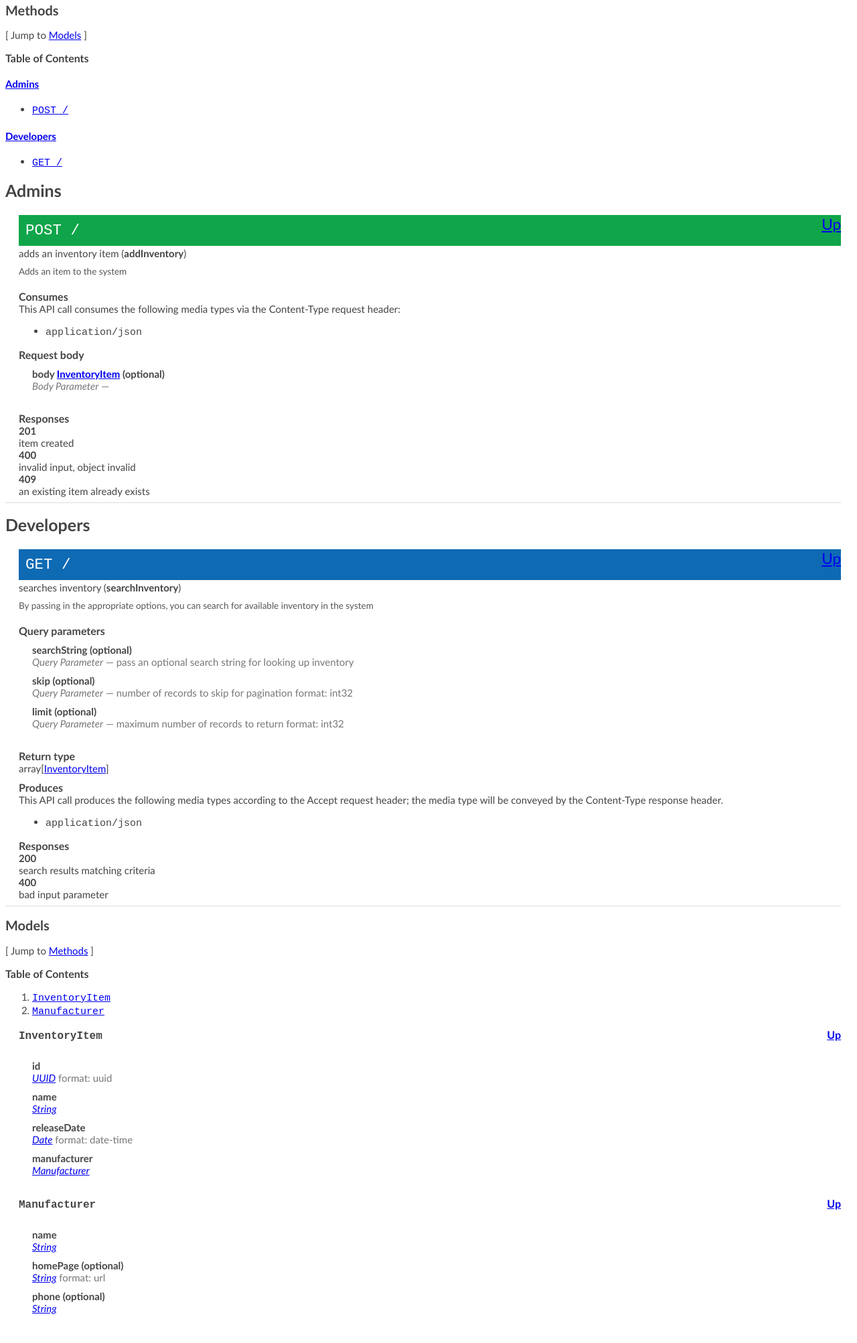
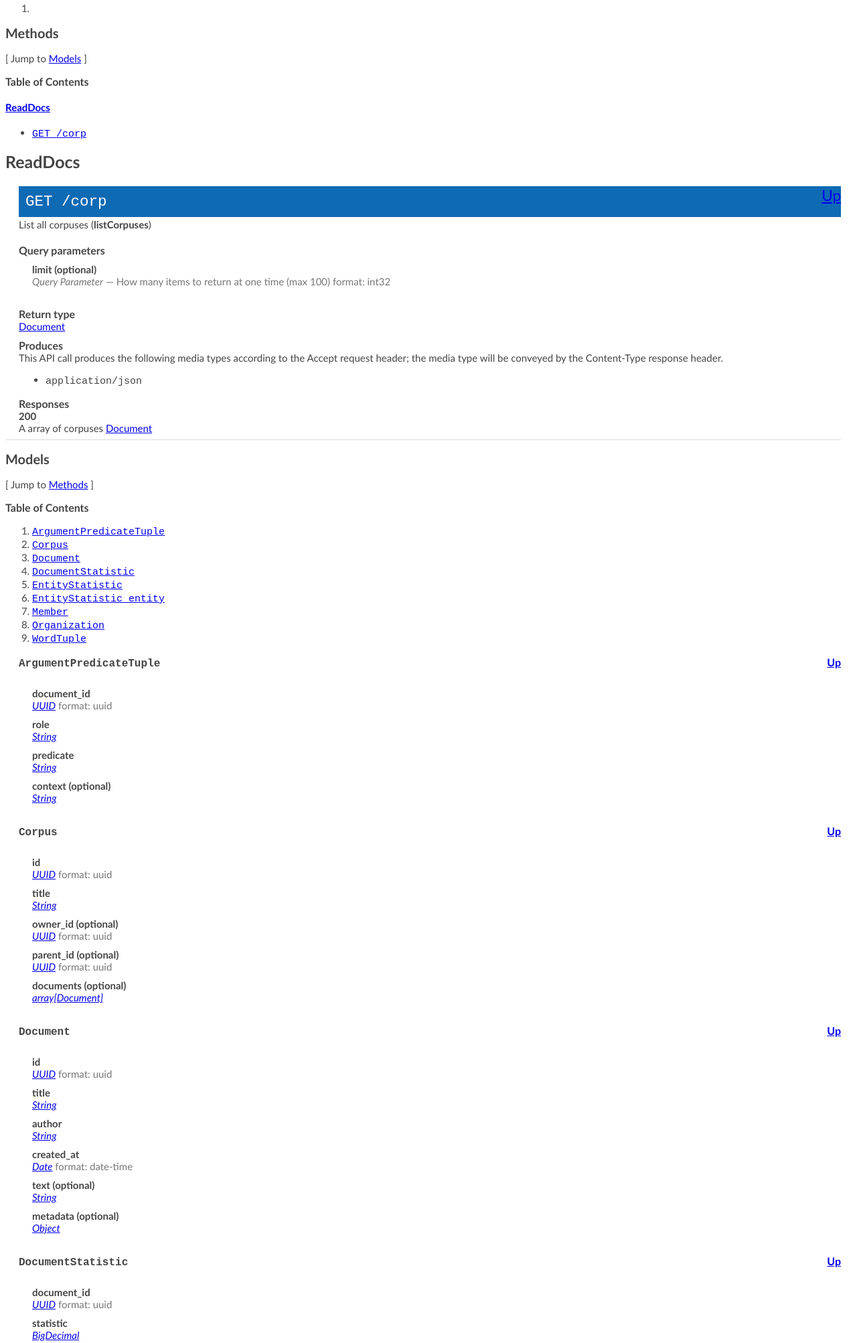
Before and after one commit to Rexhaif/RSA-API-Swagger, a plain HTML site: page html/index.html in a window 1280 px wide. Shown: the part 244-2249 px from the top of the page at 67% size. Drawn offline with Linux system fonts and the light colour scheme.

Commit message:
Generated code by SwaggerHub

```diff
--- a/html/index.html
+++ b/html/index.html
@@ -179,79 +179,35 @@
   </head>
   <body>
   <h1>API Машины RSA</h1>
-    <div class="app-desc">API для реляционно-ситуационного анализа текстов</div>
+    <div class="app-desc">API системы реляционно-ситуационного анализа текстов</div>
     <div class="app-desc">More information: <a href="https://helloreverb.com">https://helloreverb.com</a></div>
     <div class="app-desc">Contact Info: <a href="rexhaif.io@gmail.com">rexhaif.io@gmail.com</a></div>
-    <div class="app-desc">Version: 1.0.0</div>
-    <div class="app-desc">BasePath:/Rexhaif/RSA-API/1.0.0</div>
+    <div class="app-desc">Version: 3.0.0</div>
+    <div class="app-desc">BasePath:/Rexhaif/RSA-API/3.0.0</div>
     <div class="license-info">MIT</div>
     <div class="license-url">https://mit-license.org/</div>
   <h2>Access</h2>
+    <ol>
+      <li></li>
+    </ol>
 
   <h2><a name="__Methods">Methods</a></h2>
   [ Jump to <a href="#__Models">Models</a> ]
 
   <h3>Table of Contents </h3>
   <div class="method-summary"></div>
-  <h4><a href="#Admins">Admins</a></h4>
+  <h4><a href="#ReadDocs">ReadDocs</a></h4>
   <ul>
-  <li><a href="#addInventory"><code><span class="http-method">post</span> /</code></a></li>
-  </ul>
-  <h4><a href="#Developers">Developers</a></h4>
-  <ul>
-  <li><a href="#searchInventory"><code><span class="http-method">get</span> /</code></a></li>
+  <li><a href="#listCorpuses"><code><span class="http-method">get</span> /corp</code></a></li>
   </ul>
 
-  <h1><a name="Admins">Admins</a></h1>
-  <div class="method"><a name="addInventory"></a>
+  <h1><a name="ReadDocs">ReadDocs</a></h1>
+  <div class="method"><a name="listCorpuses"></a>
     <div class="method-path">
     <a class="up" href="#__Methods">Up</a>
-    <pre class="post"><code class="huge"><span class="http-method">post</span> /</code></pre></div>
-    <div class="method-summary">adds an inventory item (<span class="nickname">addInventory</span>)</div>
-    <div class="method-notes">Adds an item to the system</div>
-
-
-    <h3 class="field-label">Consumes</h3>
-    This API call consumes the following media types via the <span class="header">Content-Type</span> request header:
-    <ul>
-      <li><code>application/json</code></li>
-    </ul>
-
-    <h3 class="field-label">Request body</h3>
-    <div class="field-items">
-      <div class="param">body <a href="#InventoryItem">InventoryItem</a> (optional)</div>
-
-            <div class="param-desc"><span class="param-type">Body Parameter</span> &mdash;  </div>
-    </div>  <!-- field-items -->
-
-
-
-
-
-    <!--Todo: process Response Object and its headers, schema, examples -->
-
-
-
-    <h3 class="field-label">Responses</h3>
-    <h4 class="field-label">201</h4>
-    item created
-        <a href="#"></a>
-    <h4 class="field-label">400</h4>
-    invalid input, object invalid
-        <a href="#"></a>
-    <h4 class="field-label">409</h4>
-    an existing item already exists
-        <a href="#"></a>
-  </div> <!-- method -->
-  <hr/>
-  <h1><a name="Developers">Developers</a></h1>
-  <div class="method"><a name="searchInventory"></a>
-    <div class="method-path">
-    <a class="up" href="#__Methods">Up</a>
-    <pre class="get"><code class="huge"><span class="http-method">get</span> /</code></pre></div>
-    <div class="method-summary">searches inventory (<span class="nickname">searchInventory</span>)</div>
-    <div class="method-notes">By passing in the appropriate options, you can search for
-available inventory in the system</div>
+    <pre class="get"><code class="huge"><span class="http-method">get</span> /corp</code></pre></div>
+    <div class="method-summary">List all corpuses (<span class="nickname">listCorpuses</span>)</div>
+    <div class="method-notes"></div>
 
 
 
@@ -259,18 +215,14 @@ available inventory in the system</div>
 
     <h3 class="field-label">Query parameters</h3>
     <div class="field-items">
-      <div class="param">searchString (optional)</div>
+      <div class="param">limit (optional)</div>
 
-            <div class="param-desc"><span class="param-type">Query Parameter</span> &mdash; pass an optional search string for looking up inventory </div>      <div class="param">skip (optional)</div>
-
-            <div class="param-desc"><span class="param-type">Query Parameter</span> &mdash; number of records to skip for pagination format: int32</div>      <div class="param">limit (optional)</div>
-
-            <div class="param-desc"><span class="param-type">Query Parameter</span> &mdash; maximum number of records to return format: int32</div>    </div>  <!-- field-items -->
+            <div class="param-desc"><span class="param-type">Query Parameter</span> &mdash; How many items to return at one time (max 100) format: int32</div>    </div>  <!-- field-items -->
 
 
     <h3 class="field-label">Return type</h3>
     <div class="return-type">
-      array[<a href="#InventoryItem">InventoryItem</a>]
+      <a href="#Document">Document</a>
 
     </div>
 
@@ -286,11 +238,8 @@ available inventory in the system</div>
 
     <h3 class="field-label">Responses</h3>
     <h4 class="field-label">200</h4>
-    search results matching criteria
-
-    <h4 class="field-label">400</h4>
-    bad input parameter
-        <a href="#"></a>
+    A array of corpuses
+        <a href="#Document">Document</a>
   </div> <!-- method -->
   <hr/>
 
@@ -299,27 +248,103 @@ available inventory in the system</div>
 
   <h3>Table of Contents</h3>
   <ol>
-    <li><a href="#InventoryItem"><code>InventoryItem</code></a></li>
-    <li><a href="#Manufacturer"><code>Manufacturer</code></a></li>
+    <li><a href="#ArgumentPredicateTuple"><code>ArgumentPredicateTuple</code></a></li>
+    <li><a href="#Corpus"><code>Corpus</code></a></li>
+    <li><a href="#Document"><code>Document</code></a></li>
+    <li><a href="#DocumentStatistic"><code>DocumentStatistic</code></a></li>
+    <li><a href="#EntityStatistic"><code>EntityStatistic</code></a></li>
+    <li><a href="#EntityStatistic_entity"><code>EntityStatistic_entity</code></a></li>
+    <li><a href="#Member"><code>Member</code></a></li>
+    <li><a href="#Organization"><code>Organization</code></a></li>
+    <li><a href="#WordTuple"><code>WordTuple</code></a></li>
   </ol>
 
   <div class="model">
-    <h3><a name="InventoryItem"><code>InventoryItem</code></a> <a class="up" href="#__Models">Up</a></h3>
+    <h3><a name="ArgumentPredicateTuple"><code>ArgumentPredicateTuple</code></a> <a class="up" href="#__Models">Up</a></h3>
+
+    <div class="field-items">
+      <div class="param">document_id </div><div class="param-desc"><span class="param-type"><a href="#UUID">UUID</a></span>  format: uuid</div>
+<div class="param">role </div><div class="param-desc"><span class="param-type"><a href="#string">String</a></span>  </div>
+<div class="param">predicate </div><div class="param-desc"><span class="param-type"><a href="#string">String</a></span>  </div>
+<div class="param">context (optional)</div><div class="param-desc"><span class="param-type"><a href="#string">String</a></span>  </div>
+    </div>  <!-- field-items -->
+  </div>
+  <div class="model">
+    <h3><a name="Corpus"><code>Corpus</code></a> <a class="up" href="#__Models">Up</a></h3>
+
+    <div class="field-items">
+      <div class="param">id </div><div class="param-desc"><span class="param-type"><a href="#UUID">UUID</a></span>  format: uuid</div>
+<div class="param">title </div><div class="param-desc"><span class="param-type"><a href="#string">String</a></span>  </div>
+<div class="param">owner_id (optional)</div><div class="param-desc"><span class="param-type"><a href="#UUID">UUID</a></span>  format: uuid</div>
+<div class="param">parent_id (optional)</div><div class="param-desc"><span class="param-type"><a href="#UUID">UUID</a></span>  format: uuid</div>
+<div class="param">documents (optional)</div><div class="param-desc"><span class="param-type"><a href="#Document">array[Document]</a></span>  </div>
+    </div>  <!-- field-items -->
+  </div>
+  <div class="model">
+    <h3><a name="Document"><code>Document</code></a> <a class="up" href="#__Models">Up</a></h3>
+
+    <div class="field-items">
+      <div class="param">id </div><div class="param-desc"><span class="param-type"><a href="#UUID">UUID</a></span>  format: uuid</div>
+<div class="param">title </div><div class="param-desc"><span class="param-type"><a href="#string">String</a></span>  </div>
+<div class="param">author </div><div class="param-desc"><span class="param-type"><a href="#string">String</a></span>  </div>
+<div class="param">created_at </div><div class="param-desc"><span class="param-type"><a href="#DateTime">Date</a></span>  format: date-time</div>
+<div class="param">text (optional)</div><div class="param-desc"><span class="param-type"><a href="#string">String</a></span>  </div>
+<div class="param">metadata (optional)</div><div class="param-desc"><span class="param-type"><a href="#object">Object</a></span>  </div>
+    </div>  <!-- field-items -->
+  </div>
+  <div class="model">
+    <h3><a name="DocumentStatistic"><code>DocumentStatistic</code></a> <a class="up" href="#__Models">Up</a></h3>
+
+    <div class="field-items">
+      <div class="param">document_id </div><div class="param-desc"><span class="param-type"><a href="#UUID">UUID</a></span>  format: uuid</div>
+<div class="param">statistic </div><div class="param-desc"><span class="param-type"><a href="#BigDecimal">BigDecimal</a></span>  </div>
+    </div>  <!-- field-items -->
+  </div>
+  <div class="model">
+    <h3><a name="EntityStatistic"><code>EntityStatistic</code></a> <a class="up" href="#__Models">Up</a></h3>
+
+    <div class="field-items">
+      <div class="param">entity </div><div class="param-desc"><span class="param-type"><a href="#EntityStatistic_entity">EntityStatistic_entity</a></span>  </div>
+<div class="param">statistic </div><div class="param-desc"><span class="param-type"><a href="#BigDecimal">BigDecimal</a></span>  </div>
+    </div>  <!-- field-items -->
+  </div>
+  <div class="model">
+    <h3><a name="EntityStatistic_entity"><code>EntityStatistic_entity</code></a> <a class="up" href="#__Models">Up</a></h3>
+
+    <div class="field-items">
+      <div class="param">entity_type (optional)</div><div class="param-desc"><span class="param-type"><a href="#string">String</a></span>  </div>
+        <div class="param-enum-header">Enum:</div>
+        <div class="param-enum">global_counter</div><div class="param-enum">local_entity</div>
+<div class="param">entity_name (optional)</div><div class="param-desc"><span class="param-type"><a href="#string">String</a></span>  </div>
+    </div>  <!-- field-items -->
+  </div>
+  <div class="model">
+    <h3><a name="Member"><code>Member</code></a> <a class="up" href="#__Models">Up</a></h3>
 
     <div class="field-items">
       <div class="param">id </div><div class="param-desc"><span class="param-type"><a href="#UUID">UUID</a></span>  format: uuid</div>
 <div class="param">name </div><div class="param-desc"><span class="param-type"><a href="#string">String</a></span>  </div>
-<div class="param">releaseDate </div><div class="param-desc"><span class="param-type"><a href="#DateTime">Date</a></span>  format: date-time</div>
-<div class="param">manufacturer </div><div class="param-desc"><span class="param-type"><a href="#Manufacturer">Manufacturer</a></span>  </div>
+<div class="param">org_id </div><div class="param-desc"><span class="param-type"><a href="#UUID">UUID</a></span>  format: uuid</div>
     </div>  <!-- field-items -->
   </div>
   <div class="model">
-    <h3><a name="Manufacturer"><code>Manufacturer</code></a> <a class="up" href="#__Models">Up</a></h3>
+    <h3><a name="Organization"><code>Organization</code></a> <a class="up" href="#__Models">Up</a></h3>
 
     <div class="field-items">
-      <div class="param">name </div><div class="param-desc"><span class="param-type"><a href="#string">String</a></span>  </div>
-<div class="param">homePage (optional)</div><div class="param-desc"><span class="param-type"><a href="#string">String</a></span>  format: url</div>
-<div class="param">phone (optional)</div><div class="param-desc"><span class="param-type"><a href="#string">String</a></span>  </div>
+      <div class="param">id </div><div class="param-desc"><span class="param-type"><a href="#UUID">UUID</a></span>  format: uuid</div>
+<div class="param">title </div><div class="param-desc"><span class="param-type"><a href="#string">String</a></span>  </div>
+<div class="param">manager_id </div><div class="param-desc"><span class="param-type"><a href="#UUID">UUID</a></span>  format: uuid</div>
+<div class="param">parent_id (optional)</div><div class="param-desc"><span class="param-type"><a href="#UUID">UUID</a></span>  format: uuid</div>
+<div class="param">members (optional)</div><div class="param-desc"><span class="param-type"><a href="#Member">array[Member]</a></span>  </div>
+    </div>  <!-- field-items -->
+  </div>
+  <div class="model">
+    <h3><a name="WordTuple"><code>WordTuple</code></a> <a class="up" href="#__Models">Up</a></h3>
+
+    <div class="field-items">
+      <div class="param">document_id </div><div class="param-desc"><span class="param-type"><a href="#UUID">UUID</a></span>  format: uuid</div>
+<div class="param">word </div><div class="param-desc"><span class="param-type"><a href="#string">String</a></span>  </div>
+<div class="param">context </div><div class="param-desc"><span class="param-type"><a href="#string">String</a></span>  </div>
     </div>  <!-- field-items -->
   </div>
   </body>
```
